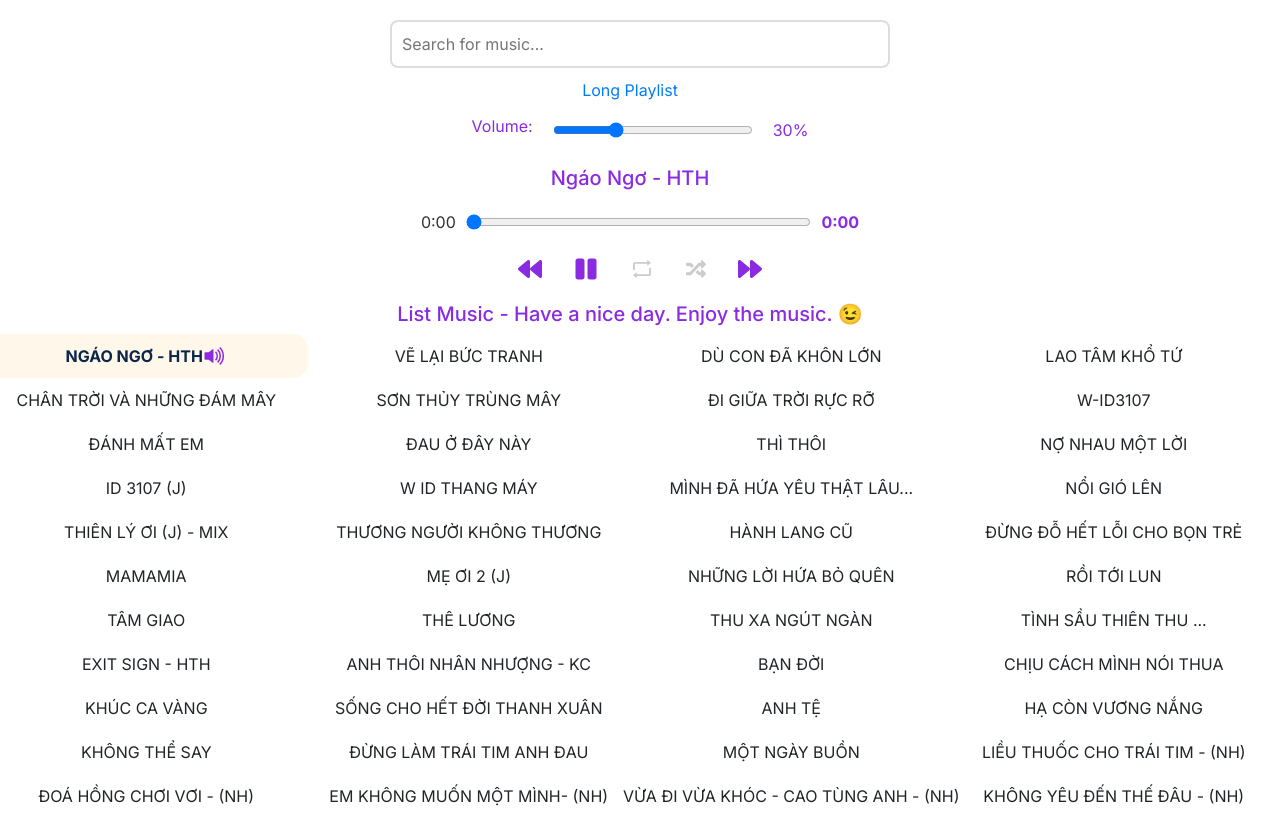
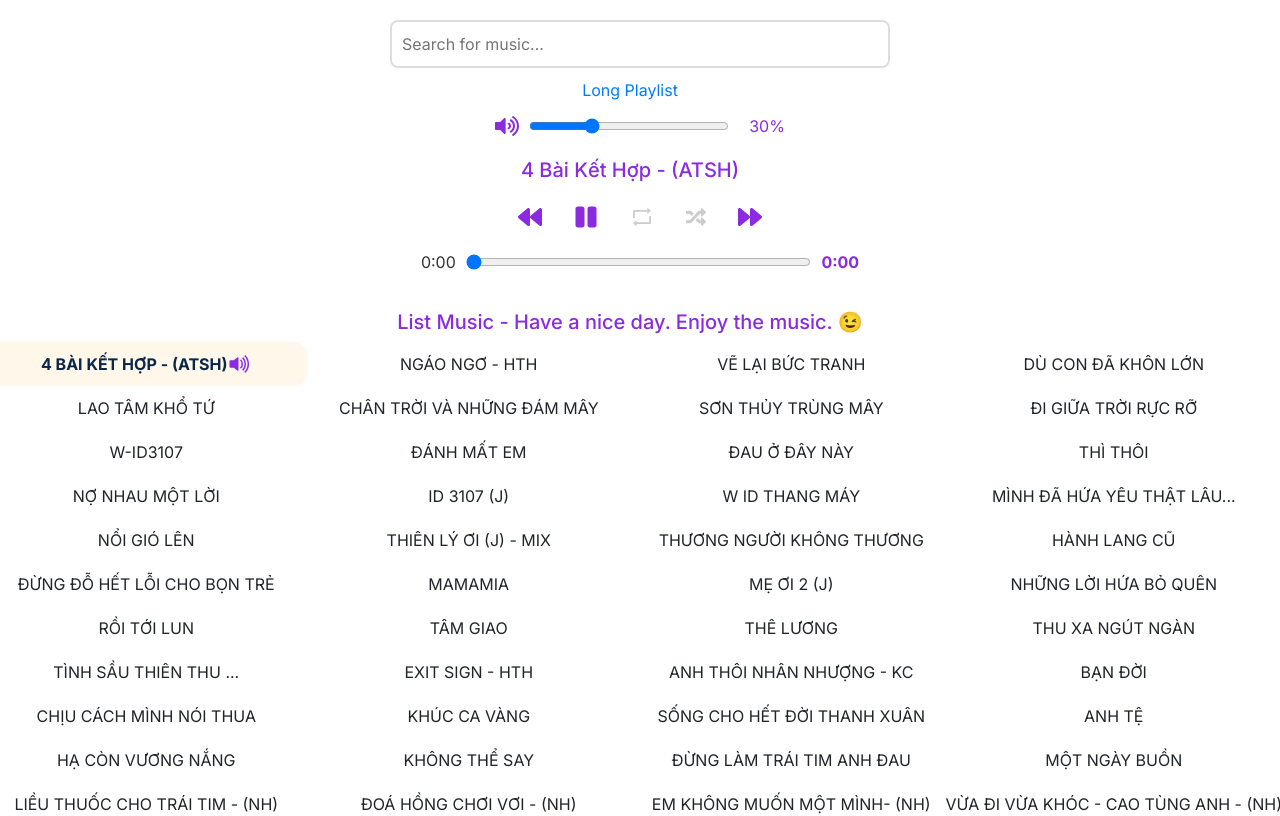
Before and after one commit to concentrix1810/music, a React (Create React App) app: page / in a window 1280 px wide. Shown: the top 816 px of the page. Built offline with nearby package versions, Linux system fonts and the light colour scheme; a web font is replaced by a local one.

Commit message:
update6
update6

```diff
--- a/src/page/video/Video.js
+++ b/src/page/video/Video.js
@@ -94,7 +94,7 @@ const Video = () => {
             height="100%"
           />
         </div>
-
+        <div className="boxvideo">
           <SearchInput searchTerm={searchTerm} setSearchTerm={setSearchTerm} />
 
           <VolumeControlSlider
@@ -106,14 +106,6 @@ const Video = () => {
             <h5>{audios[currentVideoIndex]?.name || "None"}</h5>
           </div>
 
-        <SeekBar
-          playedSeconds={playedSeconds}
-          duration={audioRef.current?.getDuration() || 0}
-          handleSeek={(e) =>
-            audioRef.current.seekTo(parseFloat(e.target.value), "seconds")
-          }
-        />
-
           <TrackControls
             isPlaying={isPlaying}
             handlePlayPause={() => setIsPlaying(!isPlaying)}
@@ -123,13 +115,24 @@ const Video = () => {
               )
             }
             handleNext={() =>
-            setCurrentVideoIndex((prevIndex) => (prevIndex + 1) % audios.length)
+              setCurrentVideoIndex(
+                (prevIndex) => (prevIndex + 1) % audios.length
+              )
             }
             replay={replay}
             handleReplay={() => setReplay(!replay)}
             random={random}
             handleRandom={() => setRandom(!random)}
           />
+
+          <SeekBar
+            playedSeconds={playedSeconds}
+            duration={audioRef.current?.getDuration() || 0}
+            handleSeek={(e) =>
+              audioRef.current.seekTo(parseFloat(e.target.value), "seconds")
+            }
+          />
+        </div>
 
         <ListMusic
           audios={audios}
--- a/src/page/video/VolumeControlSlider.js
+++ b/src/page/video/VolumeControlSlider.js
@@ -1,11 +1,12 @@
 import React from "react";
+import { FaVolumeUp } from "react-icons/fa";
 
 const VolumeControlSlider = ({ volume, handleVolumeChange }) => {
   const volumePercentage = Math.round(volume * 100);
 
   return (
     <div className="volume-control ">
-      <label htmlFor="volume">Volume:</label>
+      <FaVolumeUp size={24} style={{ color: "blueviolet" }} />
       <input
         id="volume"
         type="range"
--- a/src/page/video/audioFiles.js
+++ b/src/page/video/audioFiles.js
@@ -83,7 +83,12 @@ import LieuThuocChoTraiTim from "./videos/LieuThuocChoTraiTim.mp3";
 import DoaHongChoiVoi from "./videos/DoaHongChoiVoi.mp3";
 import EmKhongMuonMotMinh from "./videos/EmKhongMuonMotMinh.mp3";
 import VuaDiVuaKhocCTA from "./videos/VuaDiVuaKhocCTA.mp3";
+import AnhTraiAlan from "./videos/AnhTraiAlan.mp3";
 export const audios = [
+  {
+    name: "4 Bài Kết Hợp - (ATSH)",
+    url: AnhTraiAlan,
+  },
   {
     name: "Ngáo Ngơ - HTH",
     url: NgaoNgo,
--- a/src/page/video/style.css
+++ b/src/page/video/style.css
@@ -5,7 +5,15 @@ body {
   font-weight: 400;
   font-style: normal;
 }
-
+.boxvideo {
+  position: sticky;
+  top: 0;
+  left: 0;
+  right: 0;
+  z-index: 100;
+  background: white;
+  margin-bottom: 36px;
+}
 .audio-info {
   display: flex;
   flex-direction: column;
@@ -342,7 +350,7 @@ body {
   display: flex;
   justify-content: center;
   align-items: center;
-  margin-top: 20px; /* Adjust this for spacing */
+  padding-top: 20px;
 }
 
 /* Style the input */
```
Also changed, not shown: 1 other file (tests, documents, lock files or other folders). Lines whose indentation alone changed are shown as unchanged.
